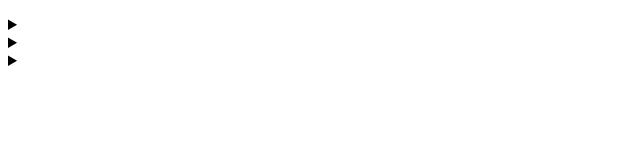
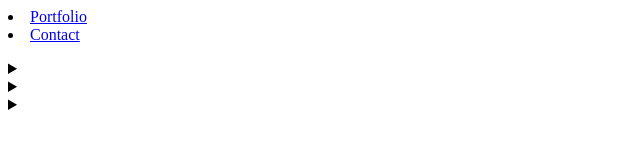
Before and after one commit to siwx0310/2_git_exercises_2_2, a plain HTML site: page index.html in a window 1280 px wide. Shown: the whole page, without its empty margins (0-640 px from the left). Drawn offline with Linux system fonts and the light colour scheme.

Commit message:
menu list added

```diff
--- a/index.html
+++ b/index.html
@@ -7,7 +7,12 @@
     <title>Document</title>
   </head>
   <body>
-  <header></header>
+  <header>
+    <li>
+      <a href="index.html/#about">Portfolio</a>
+    </li>
+    <li><a href="contact.html">Contact</a></li>
+  </header>
   <main>
 <section id="about">
   <div class="text"></div>
```
